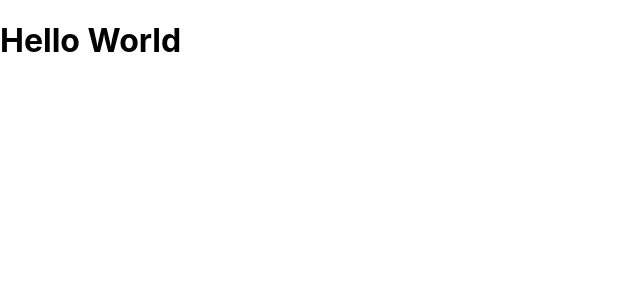
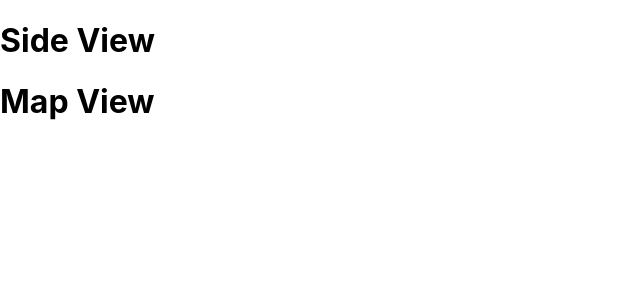
Before and after one commit to ruiqimao/sps-spring21-team6, a React (Create React App) app in the folder client/: page / in a window 1280 px wide. Shown: the top 300 px of the page, without its empty margins (0-640 px from the left). Built offline with nearby package versions, Linux system fonts and the light colour scheme.

Commit message:
Created baseline components for main page

```diff
--- a/client/package.json
+++ b/client/package.json
@@ -6,7 +6,9 @@
     "@testing-library/jest-dom": "^5.11.9",
     "@testing-library/react": "^11.2.5",
     "@testing-library/user-event": "^12.8.3",
+    "bootstrap": "^4.6.0",
     "react": "^17.0.1",
+    "react-bootstrap": "^1.5.2",
     "react-dom": "^17.0.1",
     "react-scripts": "4.0.3",
     "web-vitals": "^1.1.1"
--- a/client/src/App.js
+++ b/client/src/App.js
@@ -1,11 +1,10 @@
-
+import React from "react"
+import Main from "./pages/Main"
 
 function App() {
   return (
     <div className="App">
-      <header className="App-header">
-          <h1>Hello World</h1>
-      </header>
+      <Main />
     </div>
   );
 }
--- /dev/null
+++ b/client/src/components/MapView.js
@@ -0,0 +1,11 @@
+import React from 'react'
+
+function MapView() {
+    return (
+        <div>
+            <h1>Map View</h1>
+        </div>
+    )
+}
+
+export default MapView
--- /dev/null
+++ b/client/src/components/SideView.js
@@ -0,0 +1,11 @@
+import React from 'react'
+
+function SideView() {
+    return (
+        <div>
+            <h1>Side View</h1>
+        </div>
+    )
+}
+
+export default SideView
--- /dev/null
+++ b/client/src/pages/Main.js
@@ -0,0 +1,14 @@
+import React from 'react'
+import SideView from "../components/SideView";
+import MapView from "../components/MapView";
+
+function Main() {
+    return (
+        <div>
+            <SideView />
+            <MapView />
+        </div>
+    )
+}
+
+export default Main
```
Also changed, not shown: 1 other file (tests, documents, lock files or other folders).
